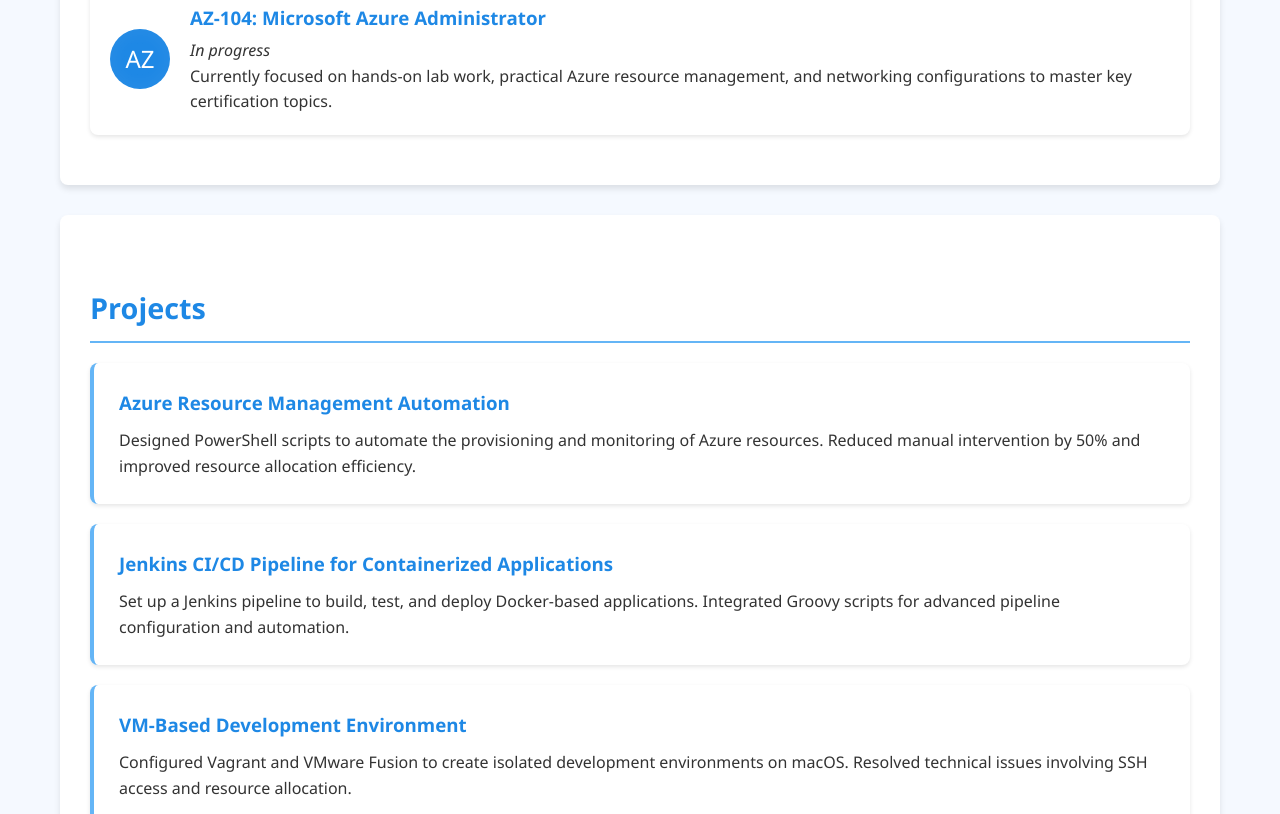
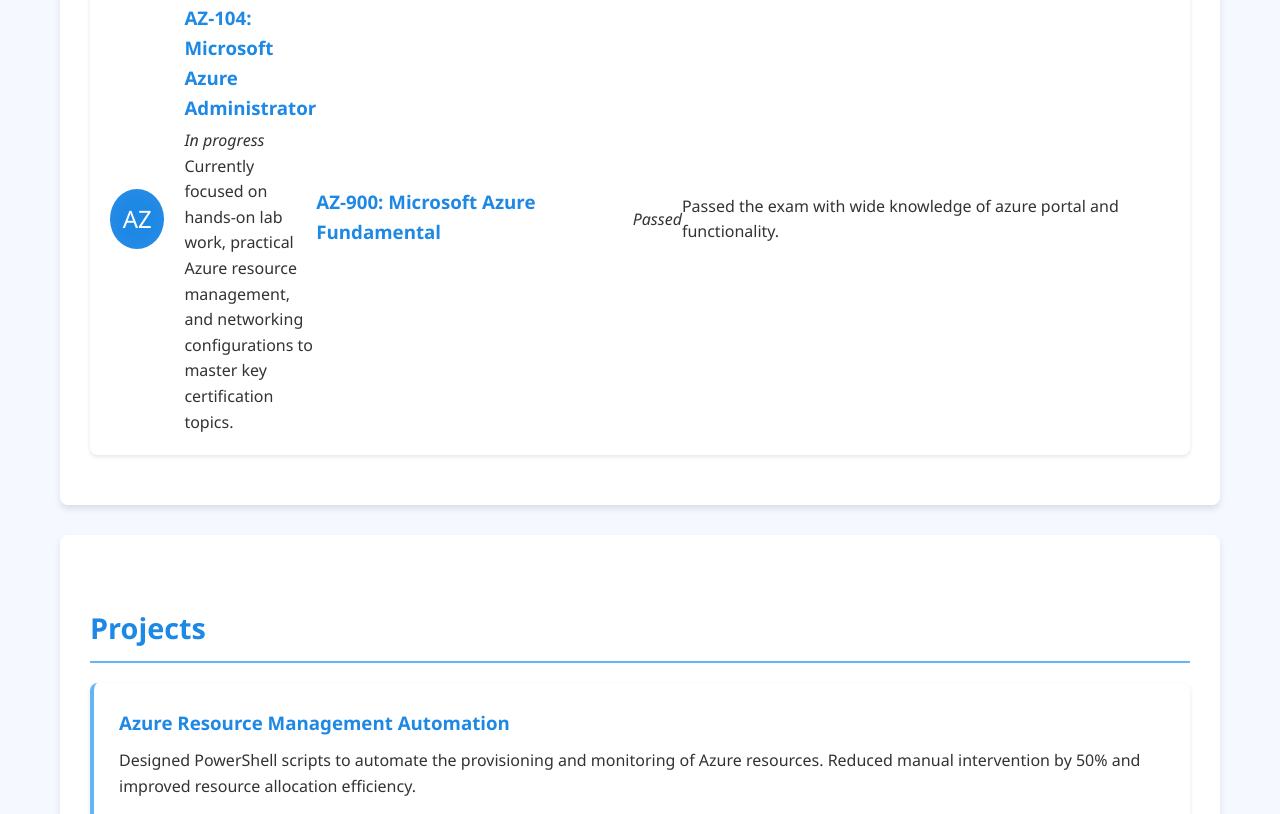
Before and after one commit to Fardeen2812/Portfolio_website, a plain HTML site: page index.html in a window 1280 px wide. Shown: the part 1370-2184 px from the top of the page. Drawn offline with nearby package versions, Linux system fonts and the light colour scheme.

Commit message:
Update index.html
Signed-off-by: Fardeen <fardeen281299@gmail.com>

```diff
--- a/index.html
+++ b/index.html
@@ -573,6 +573,9 @@
                     <p><em>In progress</em></p>
                     <p>Currently focused on hands-on lab work, practical Azure resource management, and networking configurations to master key certification topics.</p>
                 </div>
+                    <h3>AZ-900: Microsoft Azure Fundamental</h3>
+                    <p><em>Passed</em></p>
+                    <p>Passed the exam with wide knowledge of azure portal and functionality.</p>
             </div>
         </section>
 
```
